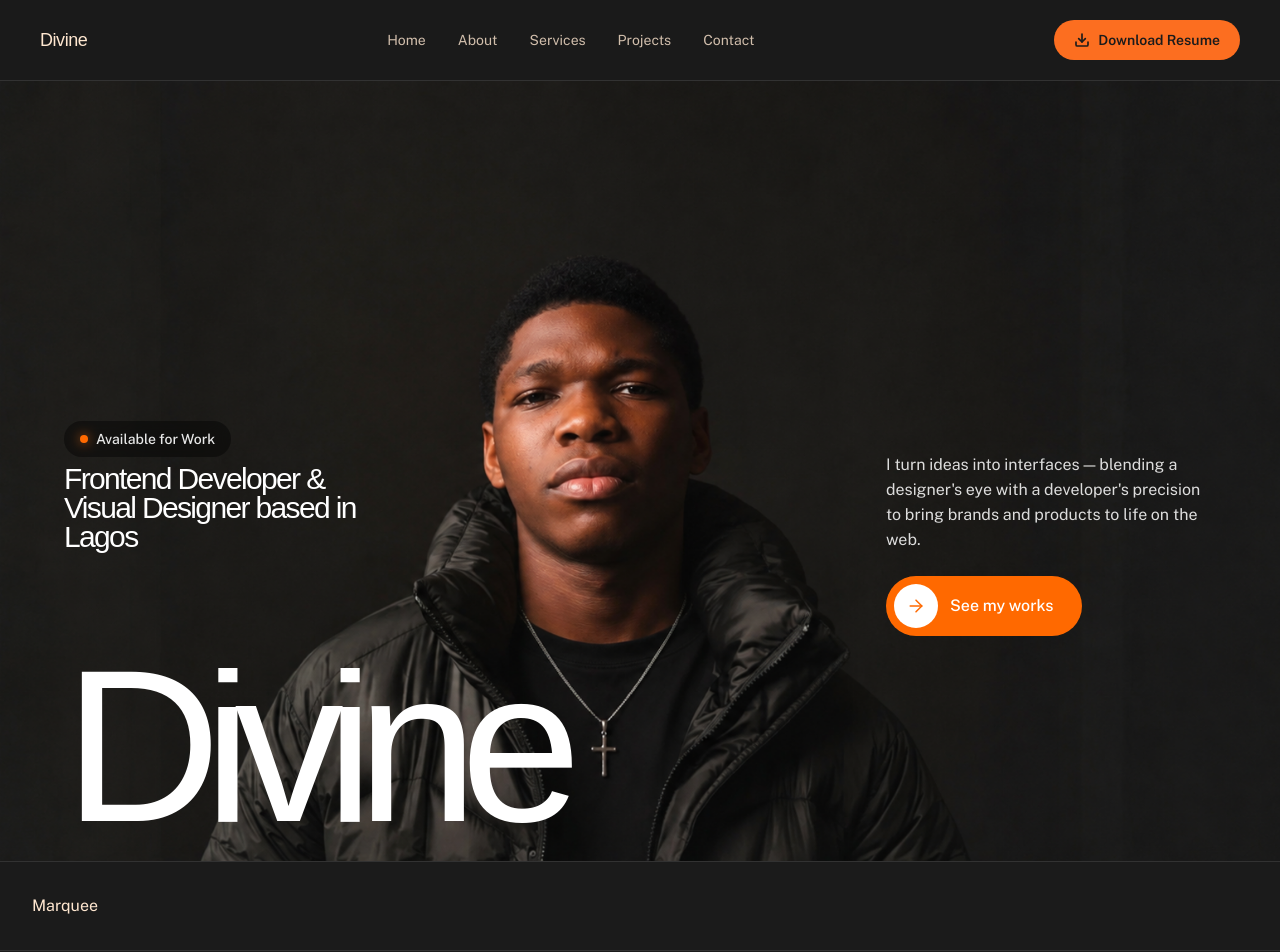
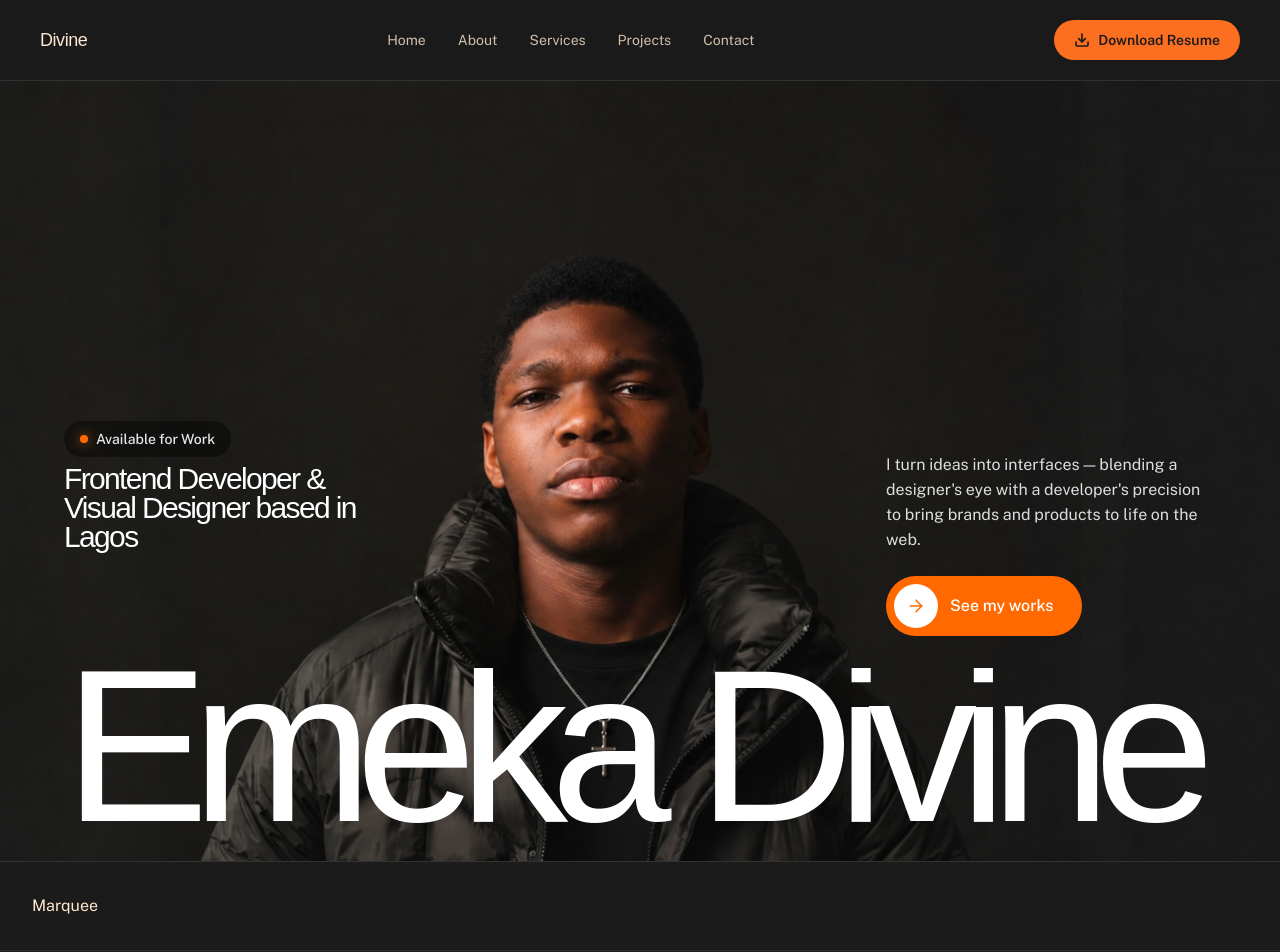
Before and after one commit to emeka-divine-exe/emeka-divine, a React (Vite) app: page / in a window 1280 px wide. Shown: the top 952 px of the page. Built offline with nearby package versions, Linux system fonts and the light colour scheme.

Commit message:
Update Hero component to display full name conditionally

```diff
--- a/src/components/Hero.jsx
+++ b/src/components/Hero.jsx
@@ -260,8 +260,7 @@ export default function Hero() {
             md:mt-10
             lg:mt-8
           "
-        >
-          <div
+        ><div
   className="
     font-display
     whitespace-nowrap
@@ -271,7 +270,8 @@ export default function Hero() {
     tracking-[-0.08em]
   "
 >
-            {profile.name}
+  <span className="md:hidden">{profile.name}</span>
+  <span className="hidden md:inline">{profile.fullName}</span>
 </div>
         </motion.div>
       </div>
```
Lines whose indentation alone changed are shown as unchanged.
